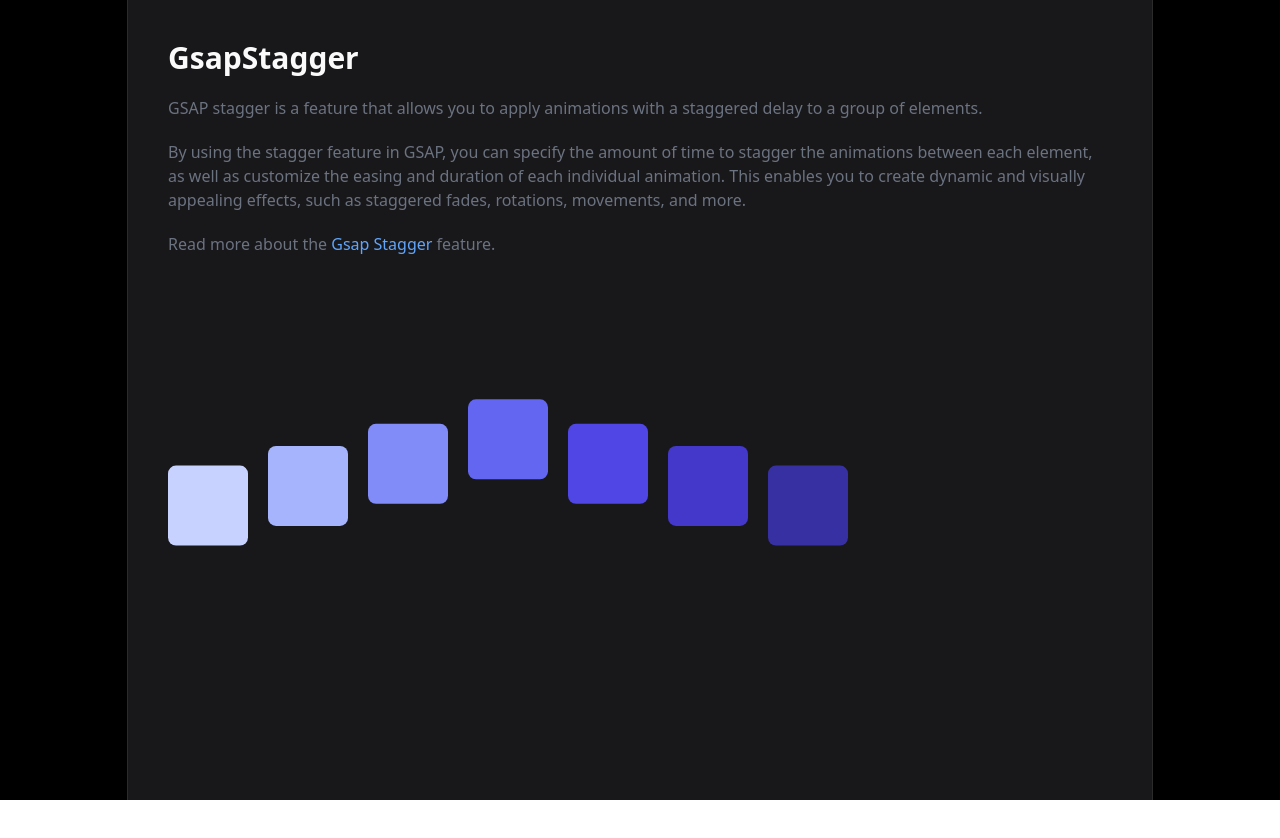
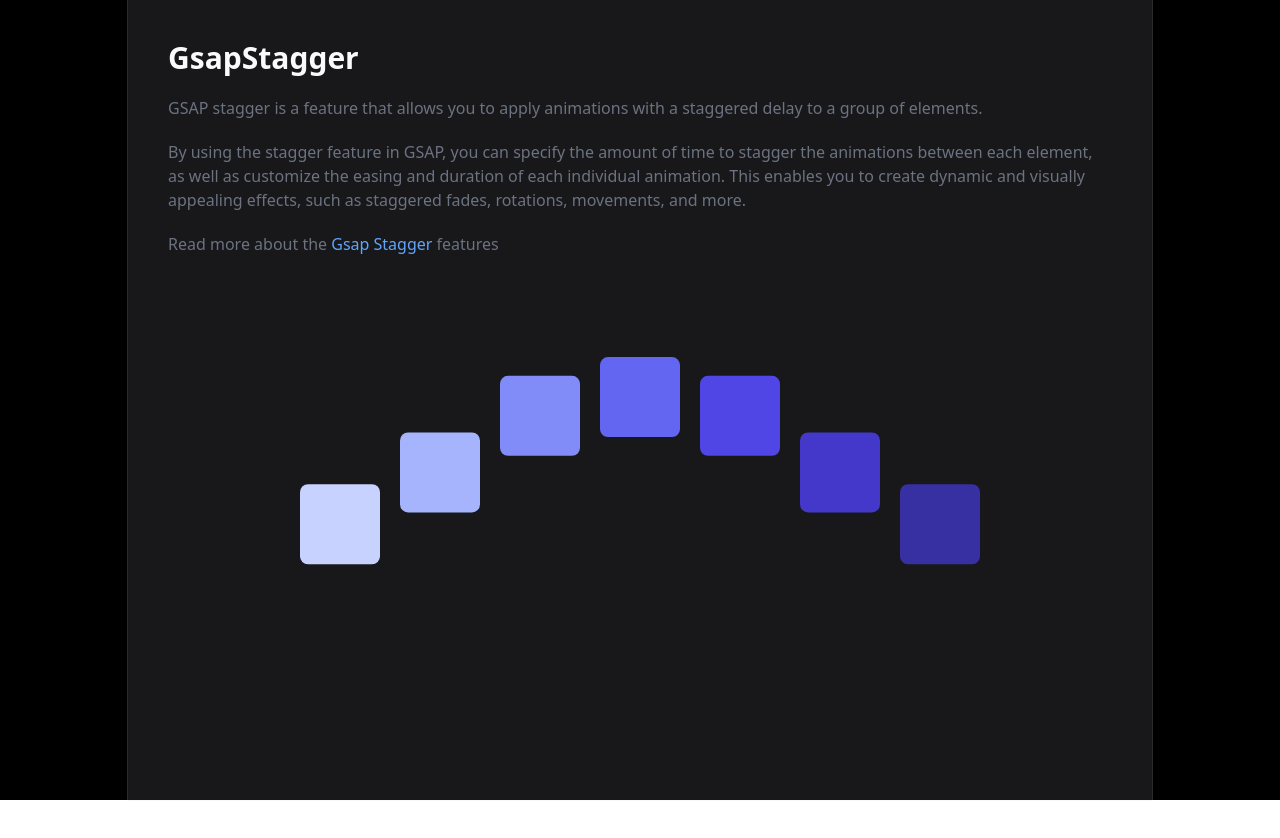
Before and after one commit to shokhaway01/mojito-GSAP, a React (Vite) app: page /gsapstagger in a window 1280 px wide. Shown: the top 838 px of the page. Before the commit the page ends 800 px from the top, so only its background shows below. Built offline with nearby package versions, Linux system fonts and the light colour scheme.

Commit message:
Enhance Gsap animations: update GsapFrom and GsapStagger components for improved animation parameters and modify GsapTo component for additional effects

```diff
--- a/src/index.css
+++ b/src/index.css
@@ -3,6 +3,9 @@
 @tailwind utilities;
 
 @layer components {
+  body{
+    height: 400vh;
+  }
   code {
     @apply font-mono text-sm bg-zinc-900 text-orange-400 p-1
   }
--- a/src/pages/GsapFrom.jsx
+++ b/src/pages/GsapFrom.jsx
@@ -9,7 +9,7 @@
   useGSAP( () => {
     gsap.from("#green-box", {
       duration: 2,
-      x: 500,
+      x: 1500,
       rotation: 360,
       yoyo: true,
       scale: 2.5,
--- a/src/pages/GsapStagger.jsx
+++ b/src/pages/GsapStagger.jsx
@@ -8,7 +8,7 @@
 
     gsap.to( staggerBoxes, {
       duration: 3,
-      y: 200,
+      y: 400,
       opacity: 1,
       stagger: {
         each: 0.1,
@@ -48,10 +48,10 @@
         >
           Gsap Stagger
         </a>{" "}
-        feature.
+        features
       </p>
 
-      <div className="mt-20">
+      <div className="mt-20 justify-center items-center flex">
         <div className="flex gap-5">
           <div className="w-20 h-20 bg-indigo-200 rounded-lg stagger-box" />
           <div className="w-20 h-20 bg-indigo-300 rounded-lg stagger-box" />
--- a/src/pages/GsapTo.jsx
+++ b/src/pages/GsapTo.jsx
@@ -3,7 +3,12 @@
 
 const GsapTo = () => {
 
-  let newTimeline = gsap.timeline()
+  let newTimeline = gsap.timeline({
+    repeat: -1,
+    repeatDelay: 1,
+    yoyo: true,
+    ease: "back.inOut",
+  })
 
   useGSAP( () => {
     newTimeline.to("#blue-box", {
@@ -12,7 +17,7 @@
       repeat: -1,
       repeatDelay: 1,
       yoyo: true,
-      ease:"bounce.inOut",
+      ease:"back.inOut",
       rotation: 360,
     })
     .to("#blue-box", {
@@ -20,6 +25,10 @@
       duration: 5,
       x: 400,
       y: 350,
+      scale: 2,
+      backgroundColor: "red",
+      boxShadow: "0px 0px 40px red",
+      ease: "back.inOut",
       rotate: 720,
       repeat: -1,
       repeatDelay: 1,
```
